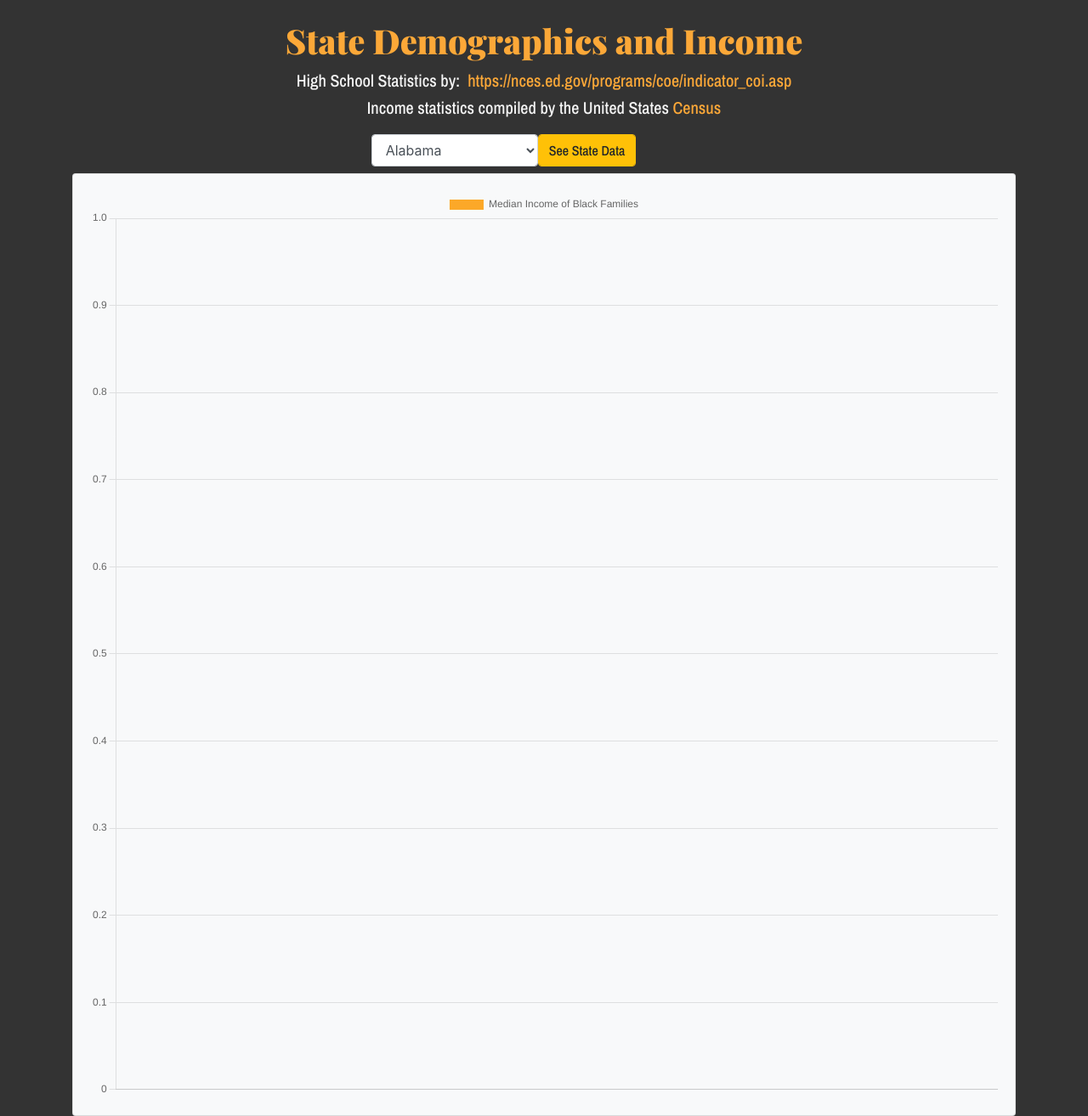
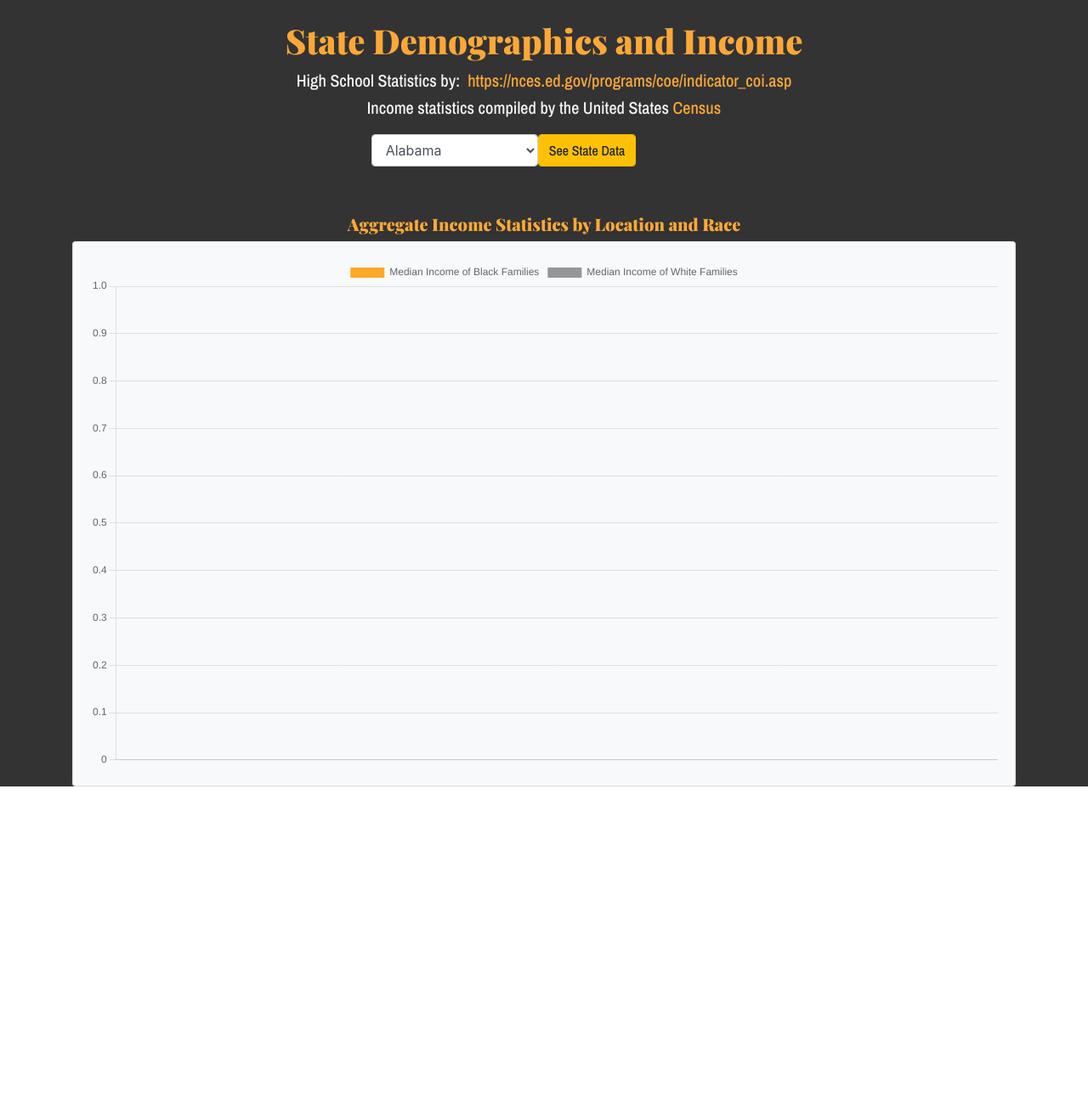
Before and after one commit to MrRassoules/Capstone, a Django app: page /stats/ in a window 1280 px wide. Shown: the part 59-1373 px from the top of the page at 85% size. After the commit the page ends 985 px from the top, so only its background shows below. Run offline with Django 3.2, Linux system fonts and the light colour scheme; data comes from the database, SQL or seed files in the repository; some libraries are stand-ins or nearby versions.

Commit message:
Aggregate income chart is completely formatted

```diff
--- a/Capstone/SeniorCapstone/myapp/views.py
+++ b/Capstone/SeniorCapstone/myapp/views.py
@@ -39,9 +39,11 @@ class StatisticsData(APIView):
     def get(self, request, format=None):
         state_information = StateDemographic.objects.all()
         labels = state_information.values_list("state", flat=True)
-        chartdata = state_information.values_list("black_median_income", flat=True)
+        blackMedianIncome = state_information.values_list("black_median_income", flat=True)
+        whiteMedianIncome = state_information.values_list("white_median_income", flat=True)
         data = {
             "labels" : labels,
-            "chartdata": chartdata,
+            "blackMedianIncome": blackMedianIncome,
+            "whiteMedianIncome": whiteMedianIncome,
         }
         return Response(data)
--- a/Capstone/SeniorCapstone/templates/statedemographic_list.html
+++ b/Capstone/SeniorCapstone/templates/statedemographic_list.html
@@ -50,22 +50,29 @@
         </div>
     </div>
     {% endif %}
-    <div class="container">
-        <div class="card card-body bg-light">
-            <canvas id="myChart" width="400" height="400"></canvas>
+    <br />
+    <br />
+    <div class="chart-height">
+        <div class="container">
+            <h5 class="Playfair orange center"> Aggregate Income Statistics by Location and Race</h5>
+            <div class="card card-body bg-light">
+                <canvas id="myChart" width="400" height="400"></canvas>
+            </div>
         </div>
     </div>
     <script>
         $(document).ready(function(){
             var endpoint = '/visualstats/'
             var labels = [];
-            var chartdata = [];
+            var blackMedianIncome = [];
+            var whiteMedianIncome = [];
             $.ajax({
                 method : "GET",
                 url : endpoint,
                 success: function(data){
                     labels = data.labels
-                    chartdata = data.chartdata
+                    blackMedianIncome = data.blackMedianIncome
+                    whiteMedianIncome = data.whiteMedianIncome
                     var ctx = document.getElementById('myChart');
                     var myChart = new Chart(ctx, {
                         type: 'bar',
@@ -73,12 +80,19 @@
                             labels: labels,
                             datasets: [{
                                 label: 'Median Income of Black Families',
-                                data: chartdata,
+                                data: blackMedianIncome,
                                 backgroundColor: 'rgb(252,168,40)',
                                 color: "rgb(252, 168 ,40)",
+                            },
+                            {
+                                label: 'Median Income of White Families',
+                                data: whiteMedianIncome,
+                                backgroundColor: 'rgb(150, 150, 150)',
                             }]
                         },
                         options: {
+                            responsive: true,
+                            maintainAspectRatio: false,
                             scales: {
                                 y: {
                                     beginAtZero: true
--- a/Capstone/SeniorCapstone/templates/static/css/main.css
+++ b/Capstone/SeniorCapstone/templates/static/css/main.css
@@ -68,3 +68,6 @@ a:hover{
 .demographic_text{
     font-size: 20px;
 }
+canvas{
+    height: 600px !important;
+}
```
